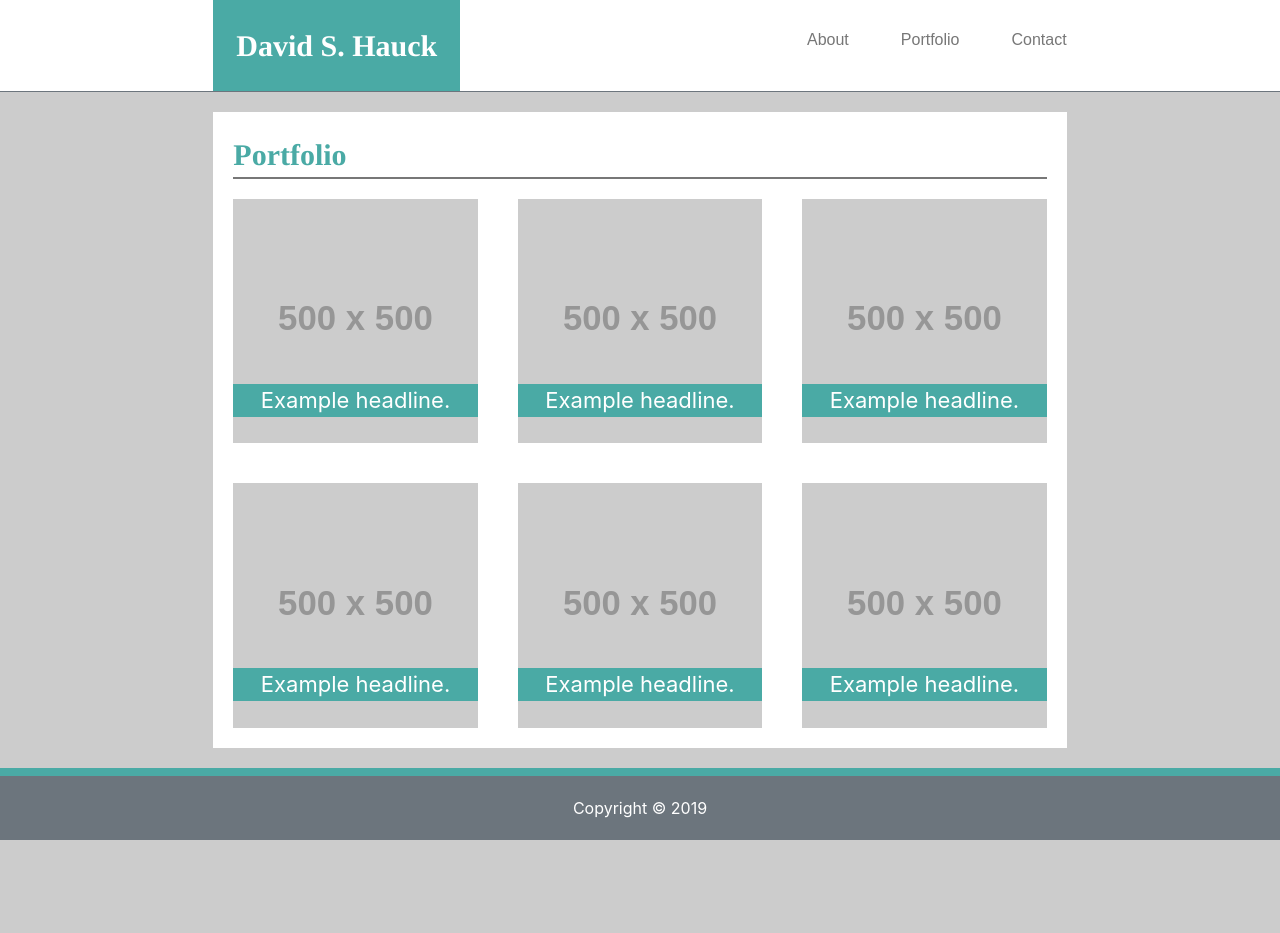
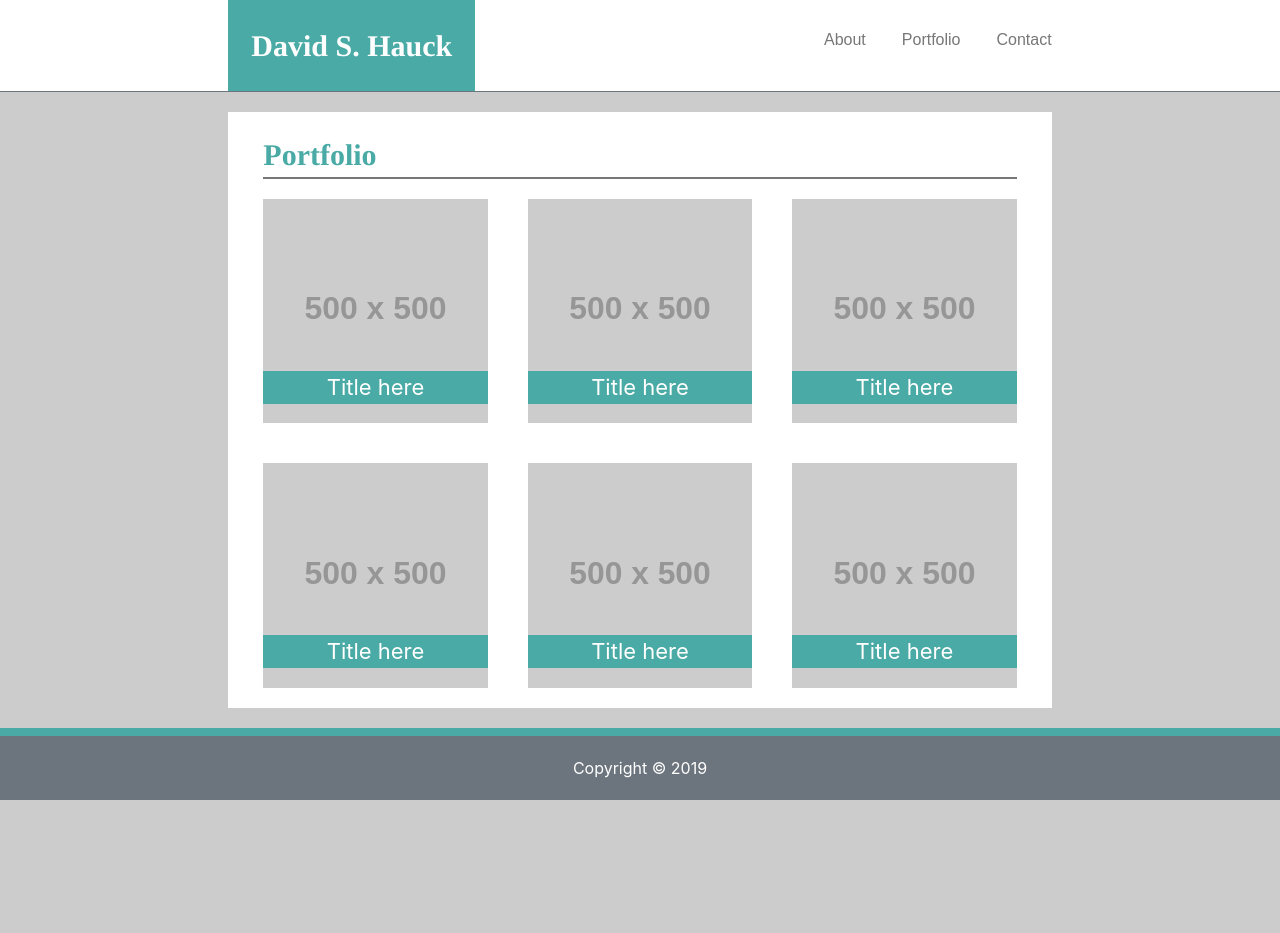
Before and after one commit to davidshauck/Bootstrap-Portfolio, a plain HTML site: page portfolio.html in a window 1280 px wide. After the commit the page ends 880 px from the top, so only its background shows below. Drawn offline with nearby package versions, Linux system fonts and the light colour scheme; placeholder pictures from the web are drawn by us.

Commit message:
cleaned up stylesheets

```diff
--- a/assets/css/main.css
+++ b/assets/css/main.css
@@ -2,17 +2,7 @@ html {
   box-sizing: border-box;
 }
 
-*, *:before, *:after {
-  box-sizing: inherit;
-}
-
-.noPad {
-  padding: 0px;
-}
-
-.noPadRight {
-  padding-right: 0px;
-}
+/* tweaks to bootstrap classes */
 
 .container-fluid {
   padding: 0px;
@@ -27,6 +17,24 @@ body {
   background: #ccc;
   margin: 0 auto;
 }
+
+.nav-item {
+  padding-right: 0px;
+}
+
+.nav-link {
+  padding-right: 0px;
+}
+
+form {
+  padding: 20px;
+}
+
+.col-md-12 {
+  padding-bottom: 20px;
+}
+
+/* main styles */
 
 #name {
   float: left;
@@ -110,11 +118,10 @@ a:hover {
   border-top: 8px solid #4aaaa5;
   margin-top: 20px;
   padding: 20px;
+  background-color: #777777;
 }
 
-.padBottom {
-  padding-bottom: 20px;
-}
+/* media queries */
 
 @media screen and (max-width: 900px) {
   .nav-item {
@@ -125,15 +132,3 @@ a:hover {
     padding-left: 10px;
   }
 }
-
-@media screen and (max-width: 768px) {
-  .text-block {
-    font-size: 12px;
-  }
-}
-
-@media screen and (max-width: 468px) {
-  .text-block {
-    font-size: 22px;
-  }
-}
--- a/portfolio.html
+++ b/portfolio.html
@@ -17,8 +17,8 @@
         <!-- header -->
         <div class="container-fluid bg-white border-bottom border-secondary clearfix">
             <div class="row">
-                <div class="col-md-2 noPad";></div>
-                <div class="col-md-8 noPad";>
+                <div class="col-md-2";></div>
+                <div class="col-md-8";>
                     <div id="name">David S. Hauck</div>
 
                     <ul class="nav justify-content-end">
@@ -28,21 +28,21 @@
                         <li class="nav-item">
                             <a class="nav-link" href="portfolio.html">Portfolio</a>
                         </li>
-                        <li class="nav-item noPadRight">
-                            <a class="nav-link noPadRight" href="contact.html">Contact</a>
+                        <li class="nav-item">
+                            <a class="nav-link" href="contact.html">Contact</a>
                         </li>
                     </ul>
                 </div>
-                <div class="col-md-2 noPad"></div>
+                <div class="col-md-2"></div>
             </div>
         </div>
 
         <!-- main container -->
         <div class="container-fluid border-secondary aboutBox">
-            <div class="row noPad";>
-                <div class="col-md-2 noPad";></div>
-                <div class="col-md-8 noPad";>
-                    <div class="clearfix container bg-white noPad">
+            <div class="row";>
+                <div class="col-md-2";></div>
+                <div class="col-md-8";>
+                    <div class="clearfix container bg-white">
                         <div class="row";>
                             <div class="aboutMe">Portfolio</div>
                             <div class="hairline"></div>
@@ -52,19 +52,19 @@
                             <div class="clearfix col-md-4">
                                 <img src="http://placehold.it/500" alt="image" class="img-fluid">
                                 <div class="clearfix container carousel-caption">
-                                    <div class="container text-block";>Example headline.</div>
+                                    <div class="container text-block";>Title here</div>
                                 </div>
                             </div>
                             <div class="clearfix col-md-4">
                                 <img src="http://placehold.it/500" alt="image" class="img-fluid">
                                 <div class="clearfix container carousel-caption">
-                                    <div class="container text-block";>Example headline.</div>
+                                    <div class="container text-block";>Title here</div>
                                 </div>
                             </div>
                             <div class="clearfix col-md-4">
                                 <img src="http://placehold.it/500" alt="image" class="img-fluid">
                                 <div class="clearfix container carousel-caption">
-                                    <div class="container text-block";>Example headline.</div>
+                                    <div class="container text-block";>Title here</div>
                                 </div>
                             </div>
                         </div>
@@ -74,19 +74,19 @@
                             <div class="clearfix col-md-4">
                                 <img src="http://placehold.it/500" alt="image" class="img-fluid">
                                 <div class="clearfix container carousel-caption">
-                                    <div class="container text-block";>Example headline.</div>
+                                    <div class="container text-block";>Title here</div>
                                 </div>
                             </div>
                             <div class="clearfix col-md-4">
                                 <img src="http://placehold.it/500" alt="image" class="img-fluid">
                                 <div class="clearfix container carousel-caption">
-                                    <div class="container text-block";>Example headline.</div>
+                                    <div class="container text-block";>Title here</div>
                                 </div>
                             </div>
                             <div class="clearfix col-md-4">
                                 <img src="http://placehold.it/500" alt="image" class="img-fluid">
                                 <div class="clearfix container carousel-caption">
-                                    <div class="container text-block";>Example headline.</div>
+                                    <div class="container text-block";>Title here</div>
                                 </div>
                             </div>
                         </div>
@@ -103,5 +103,4 @@
         </div>
 
     </body>
-
 </html>
```
Also changed, not shown: contact.html (+13 -15 lines), index.html (+11 -10 lines).
